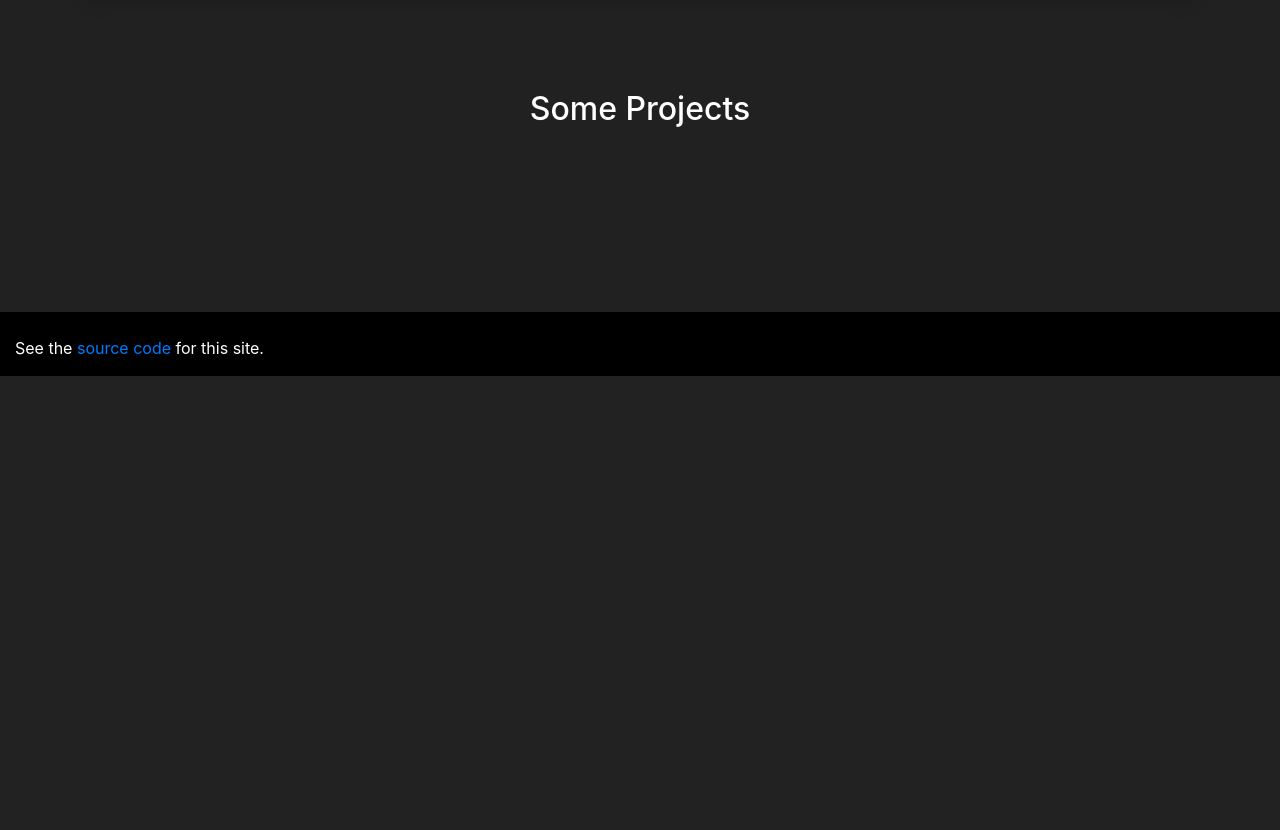
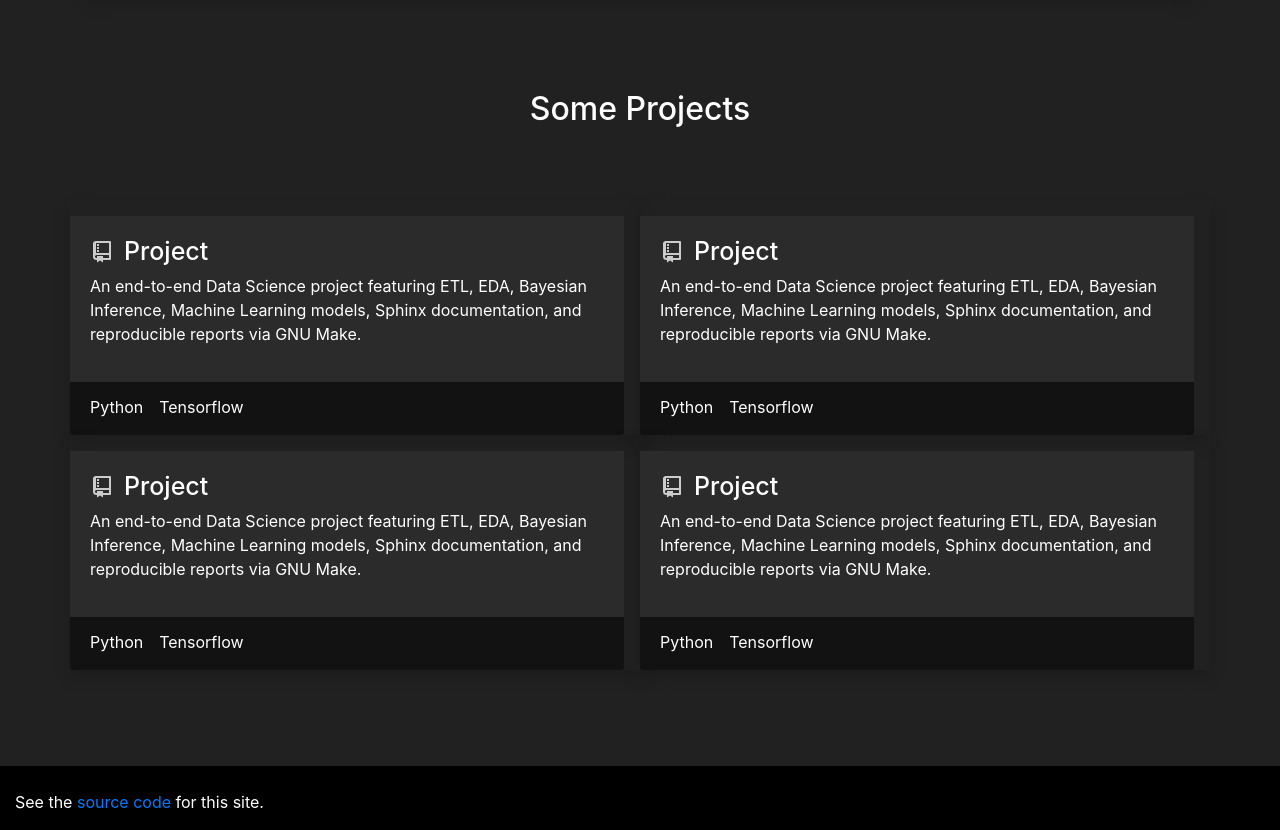
Before and after one commit to Salazar-99/Personal-Website, a Flask app: page / in a window 1280 px wide. Shown: the part 1656-2486 px from the top of the page. Before the commit the page ends 2032 px from the top, so only its background shows below. Run offline with Flask 2, Linux system fonts and the light colour scheme; data that the repository does not hold is empty; some libraries are stand-ins or nearby versions.

Commit message:
Added project cards

```diff
--- a/app/static/styles.css
+++ b/app/static/styles.css
@@ -90,3 +91,30 @@ h1.mt-1 {
 .tag {
     font-size: 15px;
 }
+
+.card-body {
+    background-color: #2b2b2b;
+}
+
+.repo-title {
+    color: #ffffff;
+    font-size: 25px;
+}
+
+.repo-icon {
+    filter: invert(80%);
+    padding-right: 10px;
+    padding-bottom: 8px;
+}
+
+.repo-description {
+    color: #ffffff;
+}
+
+.card-footer {
+    background-color: #121212;
+}
+
+.repo-tag {
+    color: #ffffff;
+}
--- a/app/templates/_macros.html
+++ b/app/templates/_macros.html
@@ -24,13 +24,21 @@
     </div>
 {% endmacro %}
 
-{% macro render_project(title, description, tags) %}
-    <div class="card-project">
-        <div class="card-body">
-
+{% macro render_project(title, description, tags, link) %}
+    <div class="card-project shadow pt-3 pr-3">
+        <div class="card-body" style="position: relative;">
+            <div class="container d-flex align-items-center" style="padding-left: 0px;">
+                <img src="{{ url_for('static', filename='icons/repo.png', _external=True) }}" class="repo-icon">
+                <a href="{{ link }}" target="_blank">
+                    <h3 class="repo-title">{{ title }}</h3>
+                </a>
+            </div>
+            <p class="repo-description">{{ description }}</p>
         </div>
-        <div class="card-footer">
-
+        <div class="card-footer d-flex align-items-start flex-wrap" style="padding-bottom: 0px;">
+            {% for tag in tags %}
+                <p class="repo-tag pr-3">{{ tag }}</p>
+            {% endfor %}
         </div>
     </div>
 {% endmacro %}
--- a/app/templates/main/index.html
+++ b/app/templates/main/index.html
@@ -90,13 +90,20 @@
       <h2 class="mt-0">Some Projects</h2>
     </div>
     <div class="container d-flex flex-column flex-lg-row align-items-start" style="padding: 0px;">
-      <div class="container pt-3" style="padding: 0px;">
-        <div class="card-deck">
-
+      <div class="row">
+        <div class="col-sm-6 pt-3">
+          <div class="card-deck">
+            {{ macros.render_project(title="Project", description="An end-to-end Data Science project featuring ETL, EDA, Bayesian Inference, Machine Learning models, Sphinx documentation, and reproducible reports via GNU Make.", tags=["Python", "Tensorflow"], link="https://github.com/Salazar-99/This-Pokemon-Does-Not-Exist") }}
+            {{ macros.render_project(title="Project", description="An end-to-end Data Science project featuring ETL, EDA, Bayesian Inference, Machine Learning models, Sphinx documentation, and reproducible reports via GNU Make.", tags=["Python", "Tensorflow"], link="https://github.com/Salazar-99/This-Pokemon-Does-Not-Exist") }}
+          </div>
         </div>
-        <div class="card-deck mt-3">
-
+        <div class="col-sm-6 pt-3">
+          <div class="card-deck">
+            {{ macros.render_project(title="Project", description="An end-to-end Data Science project featuring ETL, EDA, Bayesian Inference, Machine Learning models, Sphinx documentation, and reproducible reports via GNU Make.", tags=["Python", "Tensorflow"], link="https://github.com/Salazar-99/This-Pokemon-Does-Not-Exist") }}
+            {{ macros.render_project(title="Project", description="An end-to-end Data Science project featuring ETL, EDA, Bayesian Inference, Machine Learning models, Sphinx documentation, and reproducible reports via GNU Make.", tags=["Python", "Tensorflow"], link="https://github.com/Salazar-99/This-Pokemon-Does-Not-Exist") }}
+          </div>
         </div>
+      </div>
       </div>
     </div>
   </div>
```
Also changed, not shown: other parts of app/static/styles.css (+1 -0 lines), app/static/icons/repo.png (added).
